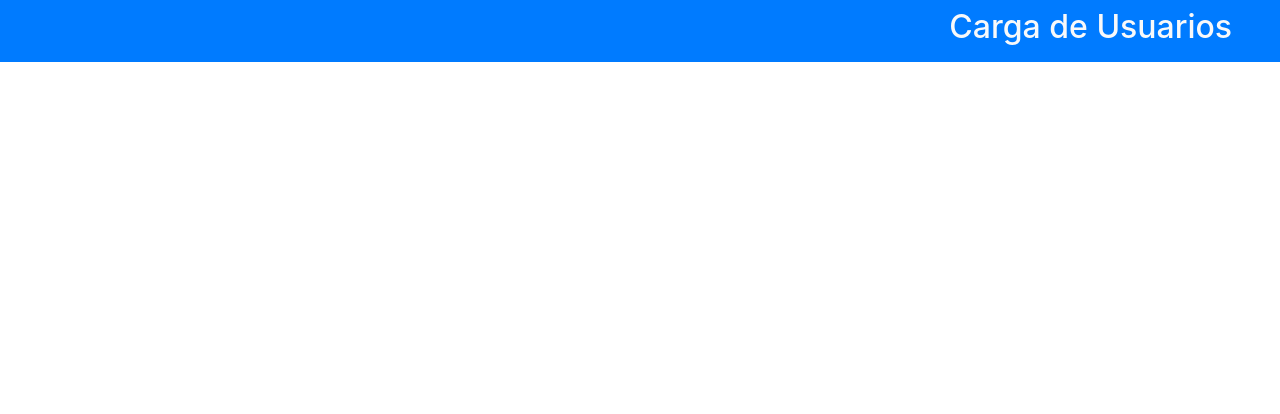
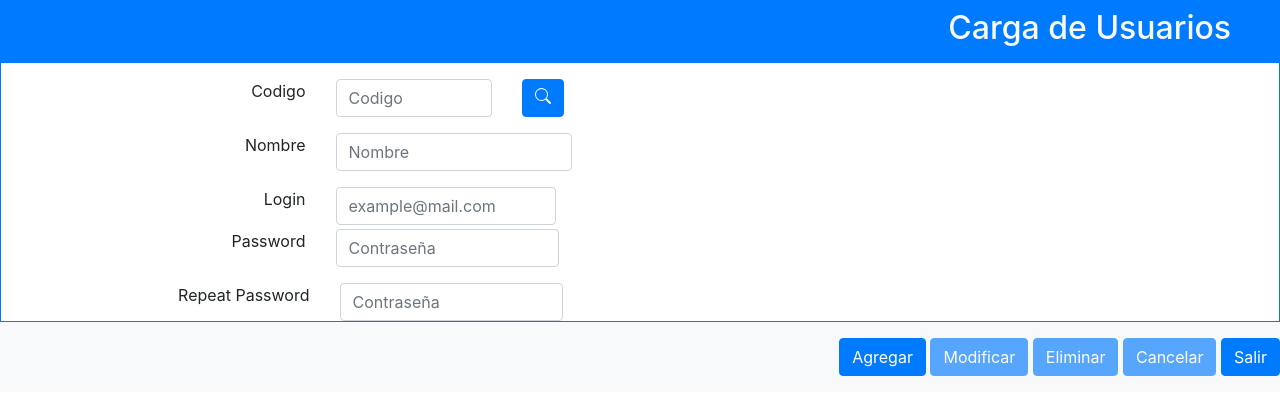
Before and after one commit to alexarxe/web_class_19_idt, a plain HTML site: page index.html in a window 1280 px wide. Drawn offline with Linux system fonts and the light colour scheme.

Commit message:
Agregue la seccion del formulario
Codifique las secciones del primer formulario. Me falta el segundo formulario.

```diff
--- a/index.html
+++ b/index.html
@@ -8,22 +8,106 @@
 
     <link rel="stylesheet" href="./css/bootstrap.css">
     <link rel="stylesheet" href="./css/bootstrap.min.css">
-    <link rel="stylesheet" href="./scss/app.css">
 
-
+    <script src="./js/jquery-3.3.1.min.js" defer></script>
+    <script src="./js/bootstrap.min.js"defer></script>
 </head>
 <body>
-    <div class="container-fluid">
-        <header class="flex-lg-row">
-            <div class="row bg-primary text-white text-lg-right">
-                <h2 class="col-12 text-light pr-5 py-2">
+    <div class="container-fluid border border-1 border-primary">
+        <header class="row bg-primary">
+            <div class="col-12 text-light pr-5 py-2 text-right">
+                <h2 >
                     Carga de Usuarios
                 </h2>
             </div>
         </header>
 
-        <main class="container-fluid col-lg-12">
+        <main class="row">
+            <div class="col-lg-6 col-md-6 col-sm-12">
+                <form action="" class="row">
+                    <div class="col-md-12 col-sm-12 py-3">
+                        <div class="row mb-3">
+                            <div class="col-3 col-md-6 text-right">
+                                <label for="Codigo">Codigo</label>
+                            </div>
+                            <div class="col-9 col-md-6">
+                                <div class="row">
+                                    <div class="col-10 col-md-7">
+                                        <input type="text" name="" id="Codigo" placeholder="Codigo" class="form-control" >
+                                    </div>
+                                    <div class="col-2 col-md-5">
+                                        <button class="btn btn-primary">
+                                            <svg xmlns="http://www.w3.org/2000/svg" width="16" height="16" fill="currentColor" class="bi bi-search" viewBox="0 0 16 16">
+                                                <path d="M11.742 10.344a6.5 6.5 0 1 0-1.397 1.398h-.001c.03.04.062.078.098.115l3.85 3.85a1 1 0 0 0 1.415-1.414l-3.85-3.85a1.007 1.007 0 0 0-.115-.1zM12 6.5a5.5 5.5 0 1 1-11 0 5.5 5.5 0 0 1 11 0z"/>
+                                            </svg>
+                                        </button>
+                                    </div>
+                                </div>
+                            </div>
+                        </div>
 
+                        <div class="row mb-3">
+                            <div class="col-3 col-md-6 text-right">
+                                <label for="Codigo">Nombre</label>
+                            </div>
+                            <div class="col-9 col-md-6">
+                                <div class="row">
+                                    <div class="col-10 col-md-10">
+                                        <input type="text" name="" id="Nombre" placeholder="Nombre" class="form-control" >
+                                    </div>
+                                </div>
+                            </div>
+                        </div>
+                        <div class="row col-mb-3 m-1">
+                            <div class="col-3 col-md-6 text-right">
+                                <label for="Codigo">Login</label>
+                            </div>
+                            <div class="col-9 col-md-6">
+                                <div class="row">
+                                    <div class="col-10">
+                                        <input type="email" name="" id="Login" placeholder="example@mail.com" class="form-control" >
+                                    </div>
+                                </div>
+                            </div>
+                        </div>
+                        <div class="row col-mb-3  m-auto">
+                            <div class="col-3 col-md-6 text-right">
+                                <label for="Codigo">Password</label>
+                            </div>
+                            <div class="col-9 col-md-6">
+                                <div class="row">
+                                    <div class="col-10">
+                                        <input type="password" name="" id="password" placeholder="Contraseña" class="form-control" >
+                                    </div>
+                                </div>
+                            </div>
+                        </div>
+                    </div>
+                    <div class="row col-lg-12 ml-1 ">
+                        <div class="col-3 col-md-6 text-right">
+                            <label for="Codigo">Repeat Password</label>
+                        </div>
+                        <div class="col-12 col-md-6">
+                            <div class="row">
+                                <div class="col-10">
+                                    <input type="password" name="" id="rp-password" placeholder="Contraseña" class="form-control" >
+                                </div>
+                            </div>
+                        </div>
+                    </div>
+                </div>
+                </form>
+            </div>
+
+            <div class="row footer bg-light text-right">
+                <div class="col-12">
+                    <button class="btn btn-primary my-3">Agregar</button>
+                    <button class="btn btn-primary my-3" disabled>Modificar</button>
+                    <button class="btn btn-primary my-3" disabled>Eliminar</button>
+                    <button class="btn btn-primary my-3" disabled>Cancelar</button>
+                    <button class="btn btn-primary my-3">Salir</button>
+                </div>
+            </div>
         </main>
     </div>
 </body>
--- a/scss/app.css
+++ b/scss/app.css
@@ -1,23 +1,33 @@
-main.content {
-  width: 100vw;
-  min-height: -webkit-max-content;
-  min-height: -moz-max-content;
-  min-height: max-content;
-  display: flex;
-  flex-flow: column nowrap;
-  justify-content: center;
-  align-items: center;
+body {
+  font-family: Arial, Helvetica, sans-serif;
+  margin: 0px;
+  padding: 0px;
 }
 
-.popover__contain {
-  width: 100vw;
-  min-height: 300px;
-  display: flex;
-  flex-flow: row nowrap;
-  justify-content: center;
-  align-items: center;
+.container {
+  width: 100%;
+  max-width: 1300px;
+  margin: 10px auto;
+  display: grid;
+  grid-gap: 5px;
+  grid-template-columns: repeat(4, 1fr);
+  grid-template-rows: repeat(5, auto);
 }
 
-.btn {
-  margin: 20px 10px 20px 10px;
+header {
+  background-color: #4285f4;
+  color: #fff;
+  font-size: small;
+  display: grid;
+  grid-column: span 12;
+  padding: 0px;
+  margin: 0px;
+}
+
+.top-item-rg {
+  text-align: right;
+  display: grid;
+  grid-column: span 6;
+  padding: 10px 5px 10px 5px;
+  margin: 0px;
 }/*# sourceMappingURL=app.css.map */
```
Also changed, not shown: 1 other file.
